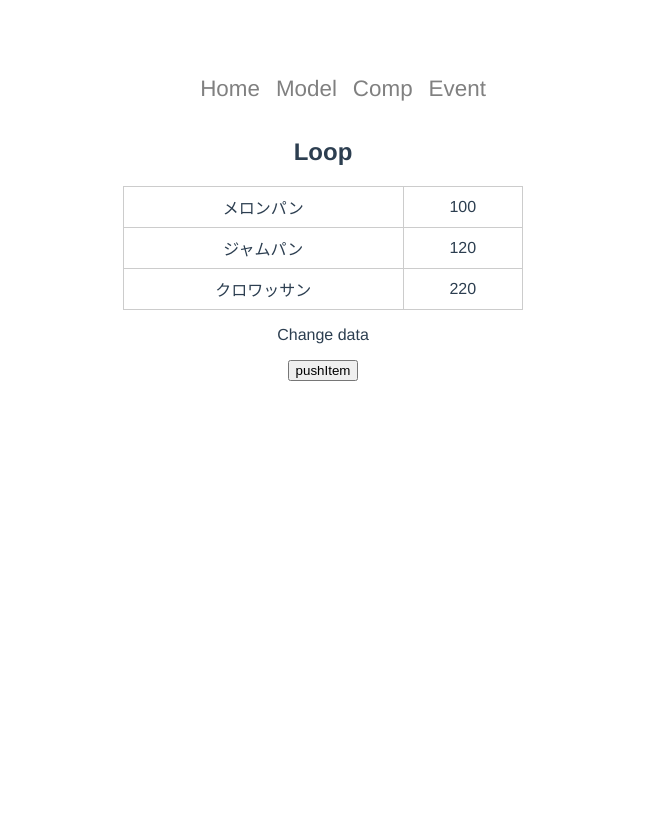
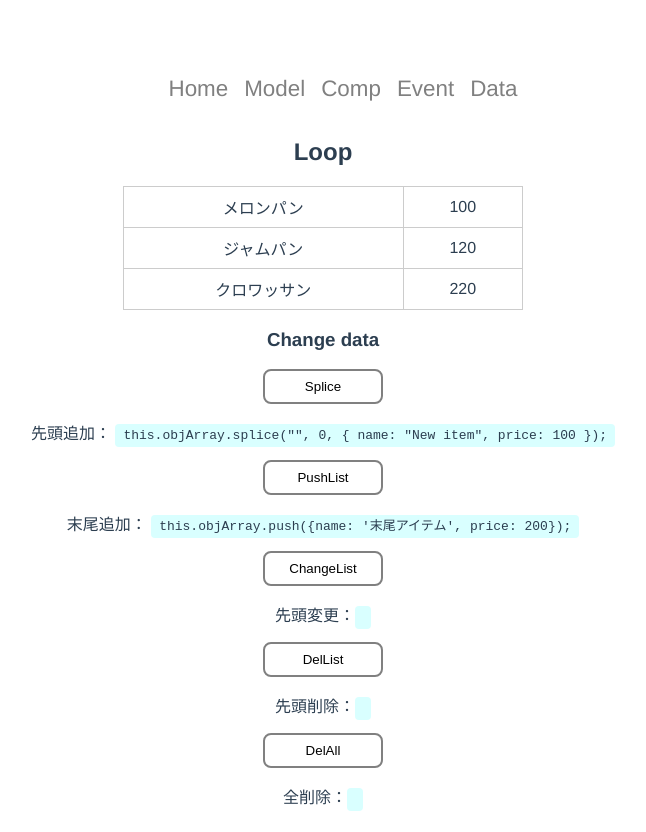
Before and after one commit to BoxPistols/move-vue-dev, a Vue app: page /comp in a window 1280 px wide. Shown: the whole page, without its empty margins (317-963 px from the left). Before the commit the page ends 800 px from the top, so only its background shows below. Built offline with nearby package versions, Linux system fonts and the light colour scheme.

Commit message:
[Array Control] object add change delete

```diff
--- a/src/App.vue
+++ b/src/App.vue
@@ -6,6 +6,7 @@
       <li><router-link to='/model'>Model</router-link></li>
       <li><router-link to='/comp'>Comp</router-link></li>
       <li><router-link to='/event'>Event</router-link></li>
+      <li><router-link to='/data'>Data</router-link></li>
     </ul>
   </div>
   <router-view/>
--- a/src/components/Array.vue
+++ b/src/components/Array.vue
@@ -2,14 +2,53 @@
   <div class="object">
     <h2>Loop</h2>
     <table>
-      <tr v-for="(item, index) in objArray" v-bind:key="index">
+      <tr v-for="(item, index) in objArray" :key="index">
         <td>{{ item.name }}</td>
         <td>{{ item.price }}</td>
       </tr>
     </table>
 
-    <p>Change data</p>
-    <button v-on:click="pushItem">pushItem</button>
+    <h3>Change data</h3>
+
+    <!-- 先頭に追加 -->
+    <div class="change-data-mol">
+      <button v-on:click="Splice">Splice</button>
+      <p>先頭追加：
+        <code>this.objArray.splice("", 0, { name: "New item", price: 100 });</code>
+      </p>
+    </div>
+    <!-- 末尾に追加 -->
+    <div class="change-data-mol">
+      <button v-on:click="PushList">PushList</button>
+      <p>末尾追加：
+        <code>this.objArray.push({name: '末尾アイテム', price: 200});</code>
+      </p>
+    </div>
+
+    <!-- 先頭変更 -->
+    <div class="change-data-mol">
+      <button v-on:click="ChangeList">ChangeList</button>
+      <p>先頭変更：
+        <code></code>
+      </p>
+    </div>
+
+    <!-- 先頭削除 -->
+    <div class="change-data-mol">
+      <button v-on:click="DelList">DelList</button>
+      <p>先頭削除：
+        <code></code>
+      </p>
+    </div>
+
+    <!-- 全削除 -->
+    <div class="change-data-mol">
+      <button v-on:click="DelAll">DelAll</button>
+      <p>全削除：
+        <code></code>
+      </p>
+    </div>
+
   </div>
 </template>
 
@@ -25,10 +64,22 @@ export default {
     };
   },
   methods: {
-    pushItem() {
-      // this.objArray.push({ name: "New item", price: 100 })
-      this.objArray.splice("", 0, { name: "New item", price: 100 });
-    }
+    Splice() {
+      // this.objArray.push({ name: "先頭アイテム", price: 100 })
+      this.objArray.splice('index', 0, { name: "New item", price: 100 });
+    },
+    PushList() {
+      this.objArray.push({name: '末尾アイテム', price: 200});
+    },
+    ChangeList() {
+      this.objArray.splice('index', 1, { name: "Change item", price: 666 });
+    },
+    DelList() {
+      this.objArray.splice('index', 1);
+    },
+    DelAll() {
+      this.objArray.splice('index', this.objArray.length);
+    },
   }
 };
 </script>
@@ -46,4 +97,27 @@ export default {
     padding 8px 12px
     border 1px solid #ccc
     white-space nowrap
+
+button
+  padding 8px 16px
+  background-color transparent
+  border 2px solid gray
+  border-radius 8px
+  width 120px
+  margin auto
+  cursor pointer
+  transition .2s
+  &:hover
+    background-color lightgrey
+  &:focus
+    border-radius 0
+
+.change-data-mol
+  display flex
+  justify-content center
+  flex-direction: column
+code
+  background-color lighten(teal, 90%)
+  padding 4px 8px
+  border-radius 4px
 </style>
--- /dev/null
+++ b/src/components/Computed.vue
@@ -0,0 +1,15 @@
+<template>
+<div>
+  <h2>Computed</h2>
+</div>
+</template>
+
+<script>
+export default {
+
+}
+</script>
+
+<style>
+
+</style>
--- a/src/router/index.ts
+++ b/src/router/index.ts
@@ -27,6 +27,11 @@ const routes: Array<RouteConfig> = [
     path: '/event',
     name: 'Event',
     component: () => import('../views/Event.vue')
+  },
+  {
+    path: '/data',
+    name: 'Data',
+    component: () => import('../views/Data.vue')
   }
 ]
 
--- /dev/null
+++ b/src/views/Data.vue
@@ -0,0 +1,23 @@
+<template>
+<div>
+  <h2>Data</h2>
+  <Computed/>
+</div>
+</template>
+
+<script>
+import Computed from "@/components/Computed"
+
+export default {
+  data() {
+    return {}
+  },
+  components: {
+    Computed
+  }
+}
+</script>
+
+<style scoped lang="stylus">
+
+</style>
```
